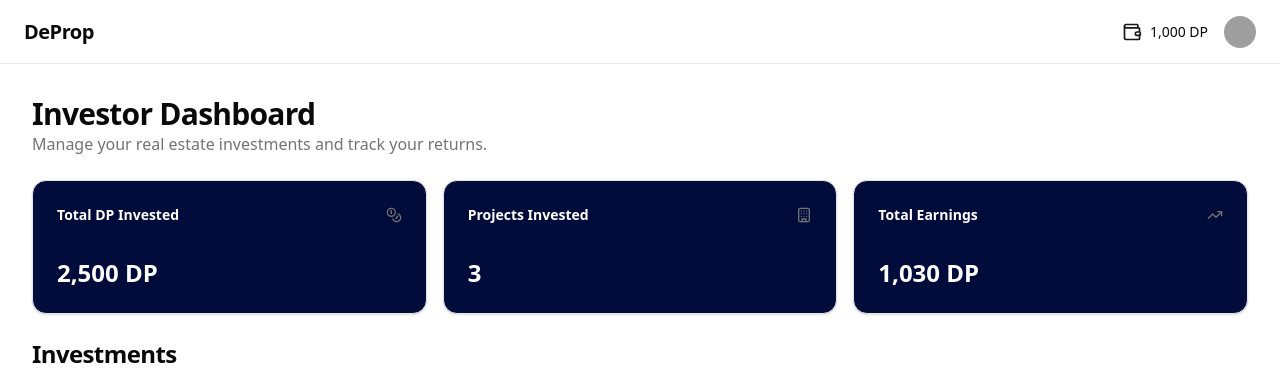
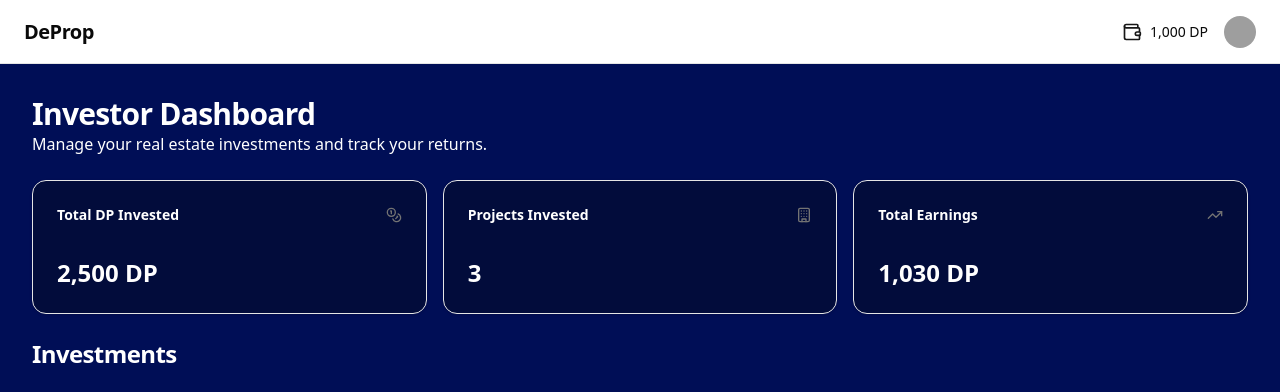
Before and after one commit to Rqkko/realestate-investment-dapp, a Next.js app in the folder client/: page /dashboard in a window 1280 px wide. Shown: the top 392 px of the page. Built offline with nearby package versions, Linux system fonts and the light colour scheme; grey boxes are pictures that could not be loaded.

Commit message:
Refactor dashboard: change font color

```diff
--- a/client/src/app/dashboard/page.tsx
+++ b/client/src/app/dashboard/page.tsx
@@ -9,7 +9,9 @@ import { UserNav } from "@/components/user-nav"
 
 export default function DashboardPage() {
   return (
-    <div className="flex flex-col min-h-screen">
+    <div className="flex flex-col bg-[#000E56] min-h-screen">
+
+      {/* Header (NavBar) */}
       <header className="top-0 z-30 sticky flex items-center gap-4 bg-background px-4 sm:px-6 border-b h-16">
         <Button variant="outline" size="icon" className="md:hidden">
           <Menu className="w-5 h-5" />
@@ -26,18 +28,19 @@ export default function DashboardPage() {
           <UserNav />
         </div>
       </header>
+      {/* End of Header (NavBar) */}
 
       <div className="flex flex-1">
         <main className="flex-1 p-4 sm:p-6 lg:p-8 overflow-auto">
           <div className="flex flex-col gap-6">
             <div>
-              <h1 className="font-bold text-3xl tracking-tight">Investor Dashboard</h1>
-              <p className="text-muted-foreground">Manage your real estate investments and track your returns.</p>
+              <h1 className="font-bold text-3xl text-white tracking-tight">Investor Dashboard</h1>
+              <p className="text-white">Manage your real estate investments and track your returns.</p>
             </div>
 
             <InvestmentSummary />
 
-            <h2 className="font-bold text-2xl tracking-tight">Investments</h2>
+            <h2 className="font-bold text-2xl text-white tracking-tight">Investments</h2>
 
             <div className="gap-4 grid md:grid-cols-2 lg:grid-cols-3">
               <ProjectCard
```
